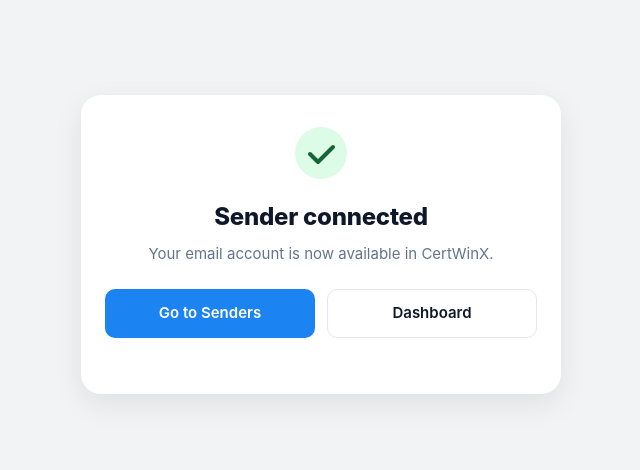
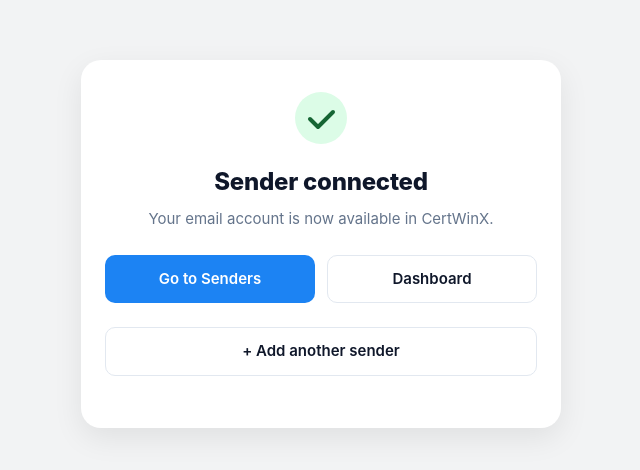
Before and after one commit to dipenzala/EMLNEW, a Next.js app: page /welcome in a window 1280 px wide. Shown: the part 156-626 px from the top of the page, without its empty margins (319-959 px from the left). Built offline with nearby package versions, Linux system fonts and the light colour scheme; no server answers.

Commit message:
Feat: Added '+ Add another sender' button on welcome page

```diff
--- a/src/app/welcome/page.tsx
+++ b/src/app/welcome/page.tsx
@@ -4,6 +4,7 @@
 import Link from 'next/link';
 import { useRouter, useSearchParams } from 'next/navigation';
 import { createSupabaseBrowser } from '@/lib/supabase/client';
+import LandingConnect from '@/components/LandingConnect';
 
 function WelcomeInner() {
   const router = useRouter();
@@ -90,6 +91,10 @@
         .wp-msg { padding: 12px; border-radius: 8px; font-size: 13.5px; margin-top: 12px; }
         .wp-msg-ok { background: #DCFCE7; color: #166534; }
         .wp-msg-err { background: #FEE2E2; color: #991B1B; }
+
+        /* Add Another Sender Animation */
+        .wp-add-more-box { margin-top: 16px; animation: fadeIn 0.3s ease; }
+        @keyframes fadeIn { from { opacity: 0; transform: translateY(-10px); } to { opacity: 1; transform: translateY(0); } }
       `}</style>
 
       <div className="wp-card">
@@ -108,7 +113,22 @@
           <Link href="/dashboard" className="wp-btn wp-btn-outline">Dashboard</Link>
         </div>
 
-        {anonymous && (
+        {/* NEW: Add Another Sender Button */}
+        <button
+          className="wp-btn wp-btn-outline"
+          onClick={() => setShowAddMore(!showAddMore)}
+          style={{ marginBottom: 20 }}
+        >
+          {showAddMore ? 'Cancel' : '+ Add another sender'}
+        </button>
+
+        {showAddMore && (
+          <div className="wp-add-more-box">
+             <LandingConnect />
+          </div>
+        )}
+
+        {anonymous && !showAddMore && (
           <div className="wp-save-box">
             <div className="wp-save-head">
               <h3 className="wp-save-title">Save your workspace</h3>
```
